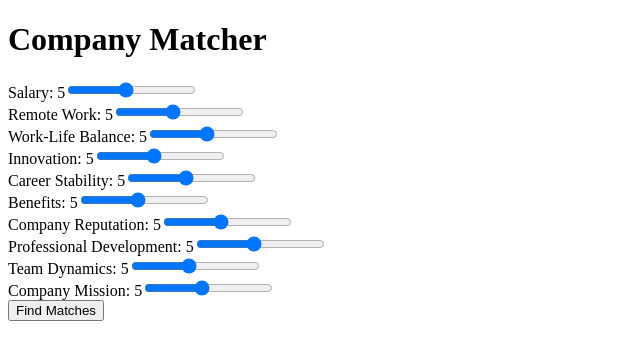
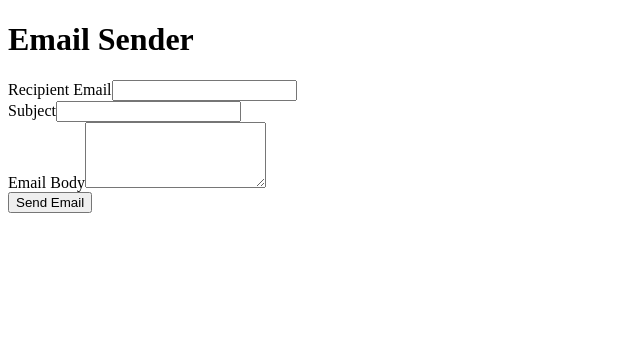
Before and after one commit to smithjiyugaoka/email-test, a Next.js app: page / in a window 1280 px wide. Shown: the top 360 px of the page, without its empty margins (0-640 px from the left). Built offline with nearby package versions, Linux system fonts and the light colour scheme.

Commit message:
Update index.js

```diff
--- a/pages/index.js
+++ b/pages/index.js
@@ -1,139 +1,48 @@
 import { useState } from 'react';
 import Head from 'next/head';
 
-const factors = [
-  { id: 'salary', name: 'Salary' },
-  { id: 'remoteWork', name: 'Remote Work' },
-  { id: 'workLifeBalance', name: 'Work-Life Balance' },
-  { id: 'innovation', name: 'Innovation' },
-  { id: 'careerStability', name: 'Career Stability' },
-  { id: 'benefits', name: 'Benefits' },
-  { id: 'companyReputation', name: 'Company Reputation' },
-  { id: 'professionalDevelopment', name: 'Professional Development' },
-  { id: 'teamDynamics', name: 'Team Dynamics' },
-  { id: 'companyMission', name: 'Company Mission' },
-];
-
 export default function Home() {
-  const [userFactors, setUserFactors] = useState(
-    Object.fromEntries(factors.map(factor => [factor.id, 5]))
-  );
-  const [results, setResults] = useState(null);
   const [email, setEmail] = useState('');
+  const [subject, setSubject] = useState('');
+  const [body, setBody] = useState('');
   const [message, setMessage] = useState('');
-
-  const handleFactorChange = (id, value) => {
-    setUserFactors(prev => ({ ...prev, [id]: parseInt(value) }));
-  };
 
   const handleSubmit = async (e) => {
     e.preventDefault();
-    try {
-      const response = await fetch('/api/match-companies', {
-        method: 'POST',
-        headers: {
-          'Content-Type': 'application/json',
-        },
-        body: JSON.stringify(userFactors),
-      });
 
-      if (response.ok) {
-        const data = await response.json();
-        setResults(data);
-      } else {
-        setMessage('Failed to match companies. Please try again.');
-      }
-    } catch (error) {
-      setMessage('An error occurred. Please try again.');
-    }
-  };
-
-  const handleUnlock = async (e) => {
-    e.preventDefault();
     try {
       const response = await fetch('/api/send-email', {
         method: 'POST',
         headers: {
           'Content-Type': 'application/json',
         },
-        body: JSON.stringify({
-          email,
-          subject: 'Your Company Matches',
-          body: `Here are your top company matches:\n\n${results.topMatches.map((match, index) => `${index + 1}. ${match.name}`).join('\n')}`,
-        }),
+        body: JSON.stringify({ email, subject, body }),
       });
 
       if (response.ok) {
-        setMessage('Top matches sent to your email!');
-        setResults(prev => ({ ...prev, unlocked: true }));
+        setMessage('Email sent successfully!');
       } else {
-        setMessage('Failed to send email. Please try again.');
+        const error = await response.text();
+        setMessage(`Failed to send email: ${error}`);
       }
     } catch (error) {
-      setMessage('An error occurred. Please try again.');
+      setMessage('Failed to send email. Please try again.');
     }
   };
 
   return (
     <div className="container mx-auto px-4 py-8">
       <Head>
-        <title>Company Matcher</title>
+        <title>Email Sender App</title>
         <link rel="icon" href="/favicon.ico" />
       </Head>
 
       <main>
-        <h1 className="text-4xl font-bold mb-8">Company Matcher</h1>
-        <form onSubmit={handleSubmit} className="max-w-md mb-8">
-          {factors.map(factor => (
-            <div key={factor.id} className="mb-4">
-              <label htmlFor={factor.id} className="block text-sm font-medium text-gray-700">
-                {factor.name}: {userFactors[factor.id]}
-              </label>
-              <input
-                type="range"
-                id={factor.id}
-                min="1"
-                max="10"
-                value={userFactors[factor.id]}
-                onChange={(e) => handleFactorChange(factor.id, e.target.value)}
-                className="mt-1 block w-full"
-              />
-            </div>
-          ))}
-          <button
-            type="submit"
-            className="w-full bg-blue-500 hover:bg-blue-700 text-white font-bold py-2 px-4 rounded focus:outline-none focus:shadow-outline"
-          >
-            Find Matches
-          </button>
-        </form>
-
-        {results && (
-          <div className="mb-8">
-            <h2 className="text-2xl font-bold mb-4">Your Matches</h2>
-            {results.visibleMatches.map((match, index) => (
-              <div key={match.name} className="mb-2 p-2 bg-gray-100 rounded">
-                <h3 className="font-semibold">{index + 4}. {match.name}</h3>
-              </div>
-            ))}
-            {!results.unlocked && (
-              <div className="mt-4">
-                <h3 className="text-xl font-bold mb-2">Top 3 Matches (Blurred)</h3>
-                {results.topMatches.map((match, index) => (
-                  <div key={match.name} className="mb-2 p-2 bg-gray-100 rounded filter blur-sm">
-                    <h3 className="font-semibold">{index + 1}. {match.name}</h3>
-                  </div>
-                ))}
-              </div>
-            )}
-          </div>
-        )}
-
-        {results && !results.unlocked && (
-          <form onSubmit={handleUnlock} className="max-w-md">
+        <h1 className="text-4xl font-bold mb-8">Email Sender</h1>
+        <form onSubmit={handleSubmit} className="max-w-md">
           <div className="mb-4">
             <label htmlFor="email" className="block text-sm font-medium text-gray-700">
-                Enter your email to unlock top matches
+              Recipient Email
             </label>
             <input
               type="email"
@@ -144,15 +53,39 @@ export default function Home() {
               className="mt-1 block w-full rounded-md border-gray-300 shadow-sm focus:border-indigo-300 focus:ring focus:ring-indigo-200 focus:ring-opacity-50"
             />
           </div>
+          <div className="mb-4">
+            <label htmlFor="subject" className="block text-sm font-medium text-gray-700">
+              Subject
+            </label>
+            <input
+              type="text"
+              id="subject"
+              value={subject}
+              onChange={(e) => setSubject(e.target.value)}
+              required
+              className="mt-1 block w-full rounded-md border-gray-300 shadow-sm focus:border-indigo-300 focus:ring focus:ring-indigo-200 focus:ring-opacity-50"
+            />
+          </div>
+          <div className="mb-4">
+            <label htmlFor="body" className="block text-sm font-medium text-gray-700">
+              Email Body
+            </label>
+            <textarea
+              id="body"
+              value={body}
+              onChange={(e) => setBody(e.target.value)}
+              required
+              className="mt-1 block w-full rounded-md border-gray-300 shadow-sm focus:border-indigo-300 focus:ring focus:ring-indigo-200 focus:ring-opacity-50"
+              rows="4"
+            ></textarea>
+          </div>
           <button
             type="submit"
-              className="w-full bg-green-500 hover:bg-green-700 text-white font-bold py-2 px-4 rounded focus:outline-none focus:shadow-outline"
+            className="w-full bg-blue-500 hover:bg-blue-700 text-white font-bold py-2 px-4 rounded focus:outline-none focus:shadow-outline"
           >
-              Unlock Top Matches
+            Send Email
           </button>
         </form>
-        )}
-
         {message && <p className="mt-4 text-lg">{message}</p>}
       </main>
     </div>
```
Lines whose indentation alone changed are shown as unchanged.
